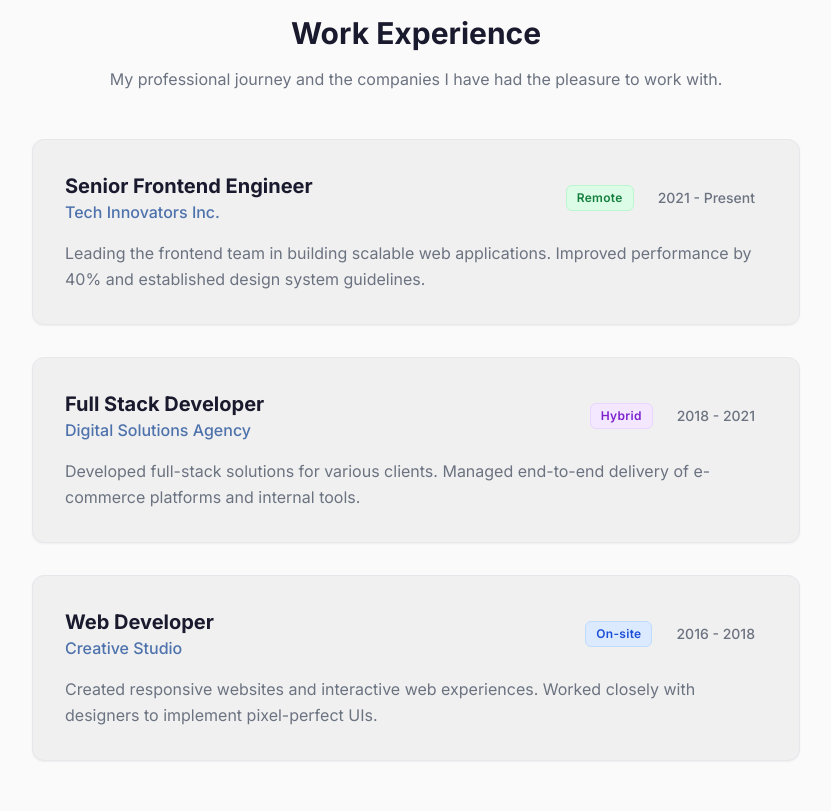
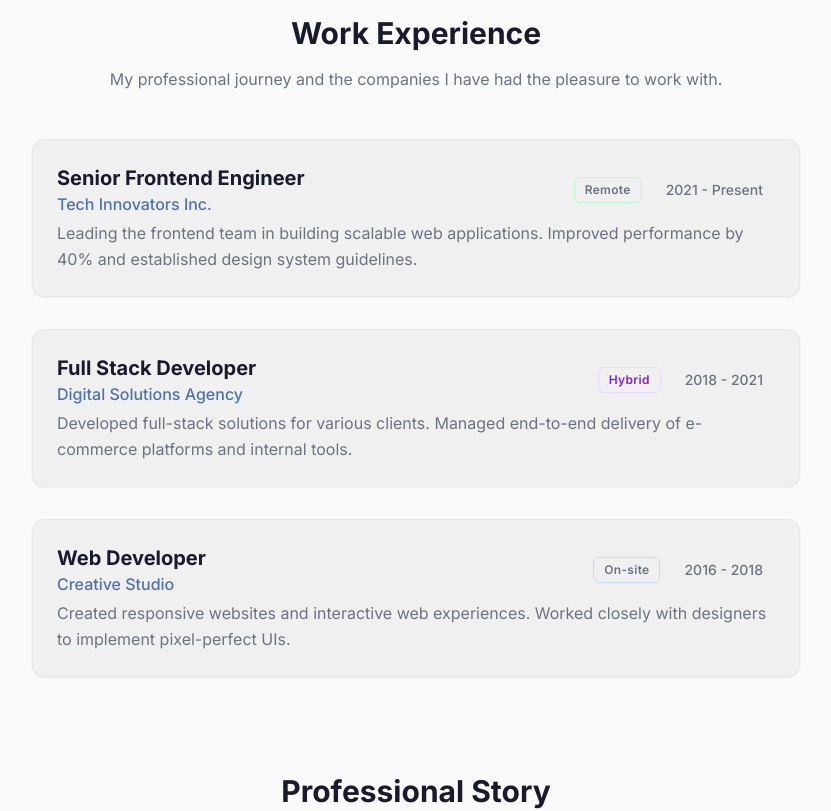
Before and after one commit to Masebba/masebba, a React (Vite) app: page /about in a window 1280 px wide. Shown: the part 1240-2051 px from the top of the page, without its empty margins (224-1055 px from the left). Built offline with nearby package versions, Linux system fonts and the light colour scheme; no server answers; the database is empty.

Commit message:
Last update 20th

```diff
--- a/src/pages/About.tsx
+++ b/src/pages/About.tsx
@@ -408,7 +408,7 @@ export function About() {
         </div>
       </div>
 
-      <div className="mb-24">
+      <div className="mb-24 ">
         <div className="text-center mb-12">
           <h2 className="text-3xl font-bold text-main mb-4">Work Experience</h2>
           <p className="text-muted max-w-2xl mx-auto">
@@ -416,15 +416,15 @@ export function About() {
             work with.
           </p>
         </div>
-        <div className="max-w-3xl mx-auto space-y-8">
+        <div className="max-w-3xl mx-auto space-y-8 ">
           {experiences.map((exp, index) => (
             <Card
               key={`${exp.role}-${index}`}
-              padding="lg"
+              padding="md"
               className="relative overflow-hidden group hover:border-primary transition-colors"
             >
               <div className="absolute top-0 left-0 w-1 h-full bg-primary/20 group-hover:bg-primary transition-colors" />
-              <div className="flex flex-col md:flex-row md:items-center justify-between mb-4 gap-4">
+              <div className="flex flex-col md:flex-row md:items-center justify-between mb-1 gap-4">
                 <div>
                   <h3 className="text-xl font-bold text-main">{exp.role}</h3>
                   <p className="text-primary font-medium">{exp.company}</p>
@@ -432,7 +432,7 @@ export function About() {
                 <div className="flex items-center gap-3 flex-wrap">
                   {exp.type ? (
                     <span
-                      className={`px-2.5 py-1 rounded-md text-xs font-semibold tracking-wide ${getBadgeStyle(exp.type)}`}
+                      className={`bg-surface text-muted px-2.5 py-1 rounded-md text-xs font-semibold tracking-wide ${getBadgeStyle(exp.type)}`}
                     >
                       {exp.type}
                     </span>
@@ -442,7 +442,7 @@ export function About() {
                   </span>
                 </div>
               </div>
-              <p className="text-muted leading-relaxed">{exp.description}</p>
+              <p className="text-muted bg-surface leading-relaxed">{exp.description}</p>
             </Card>
           ))}
         </div>
```
